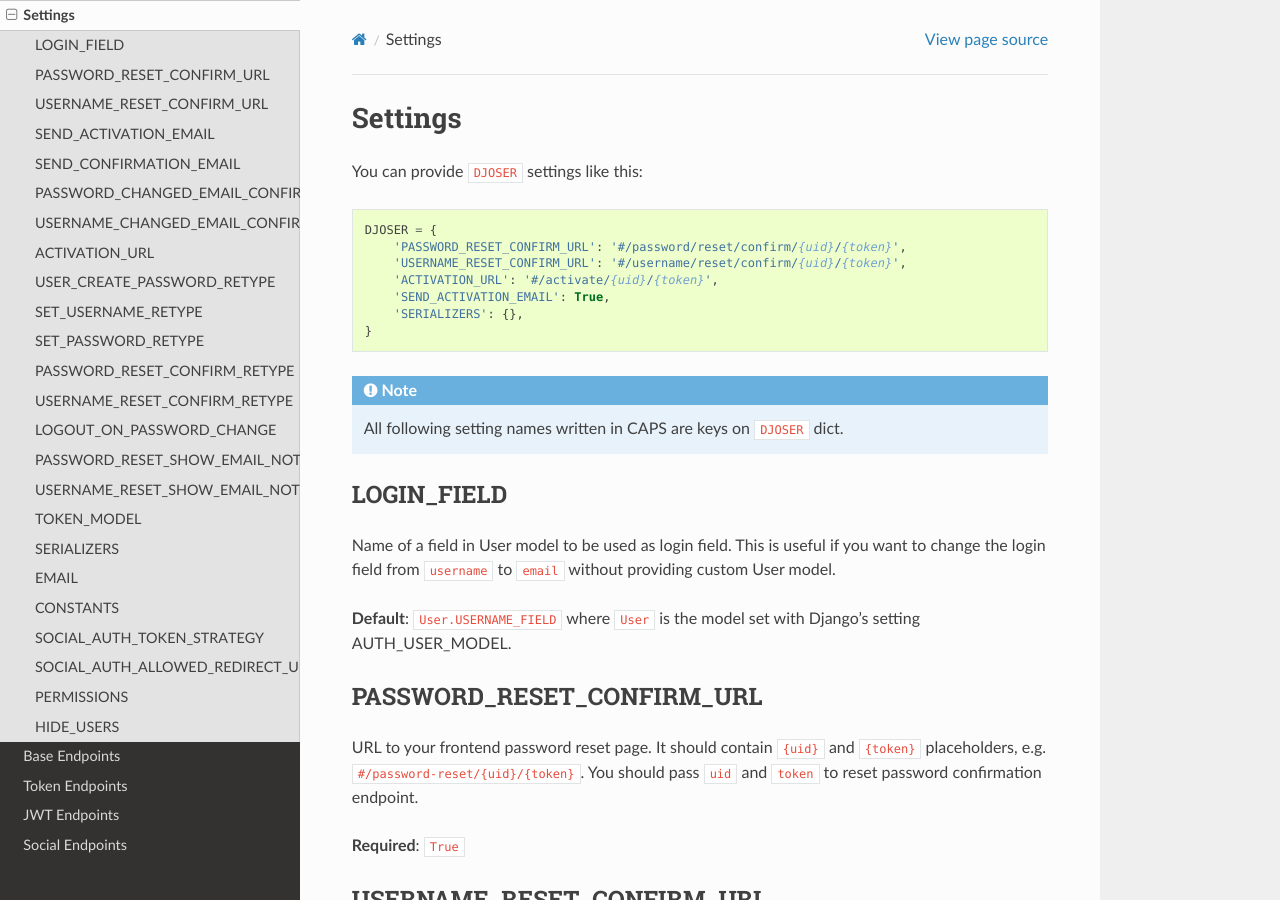
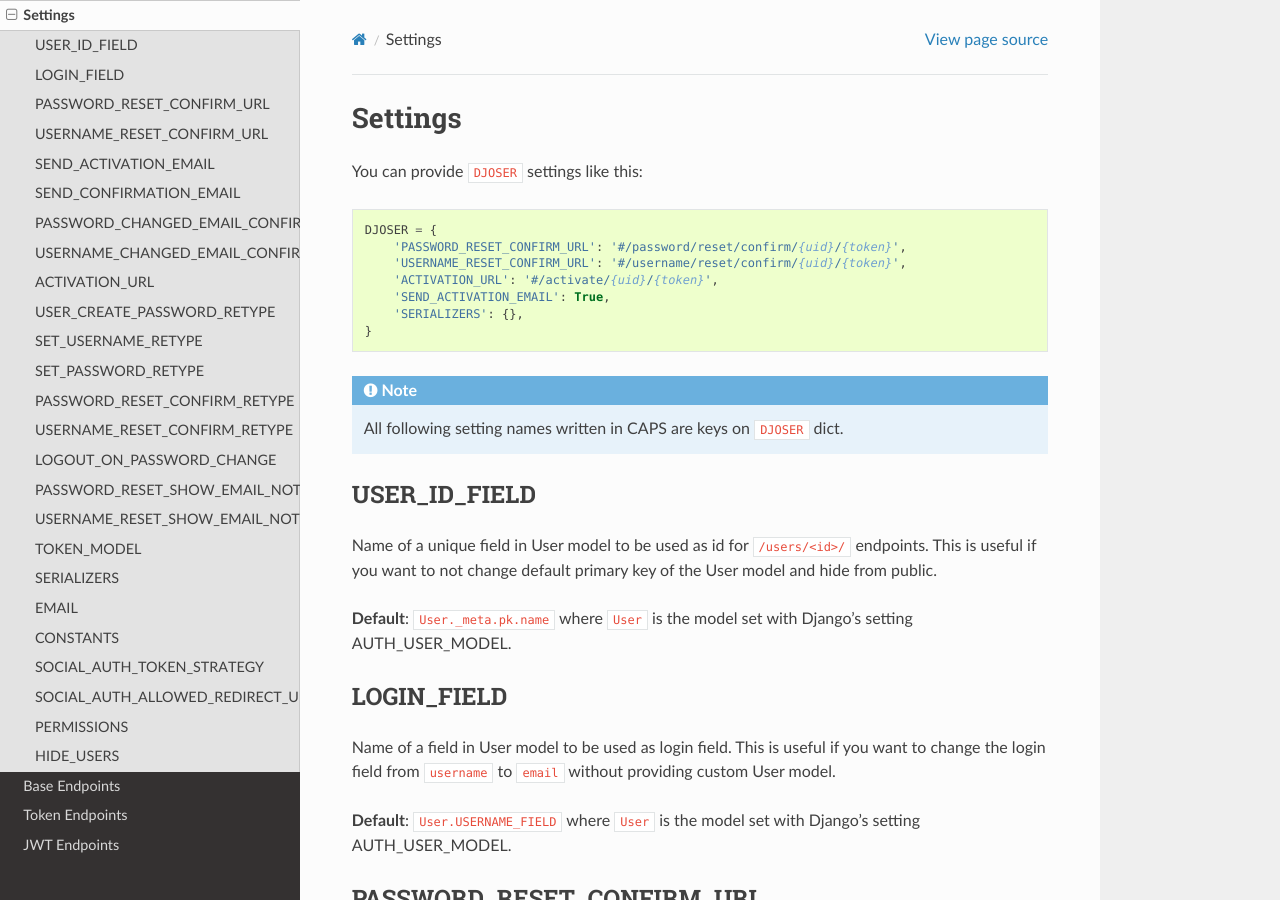
Before and after one commit to sunscrapers/djoser, a Sphinx documentation site: the page built from docs/source/settings.rst, in a window 1280 px wide and 900 px high. Built offline with Sphinx 7.4.7 and the Read the Docs theme 2.0.0, drawn with Linux system fonts in a browser that asks for light colours.

Commit message:
docs added for USER_ID_FIELD

```diff
--- a/docs/source/settings.rst
+++ b/docs/source/settings.rst
@@ -17,6 +17,13 @@ You can provide ``DJOSER`` settings like this:
 
     All following setting names written in CAPS are keys on ``DJOSER`` dict.
 
+USER_ID_FIELD
+-------------
+
+Name of a unique field in User model to be used as id for ``/users/<id>/`` endpoints.
+This is useful if you want to not change default primary key of the User model and hide from public.
+
+**Default**: ``User._meta.pk.name`` where ``User`` is the model set with Django's setting AUTH_USER_MODEL.
 
 LOGIN_FIELD
 -----------
```
